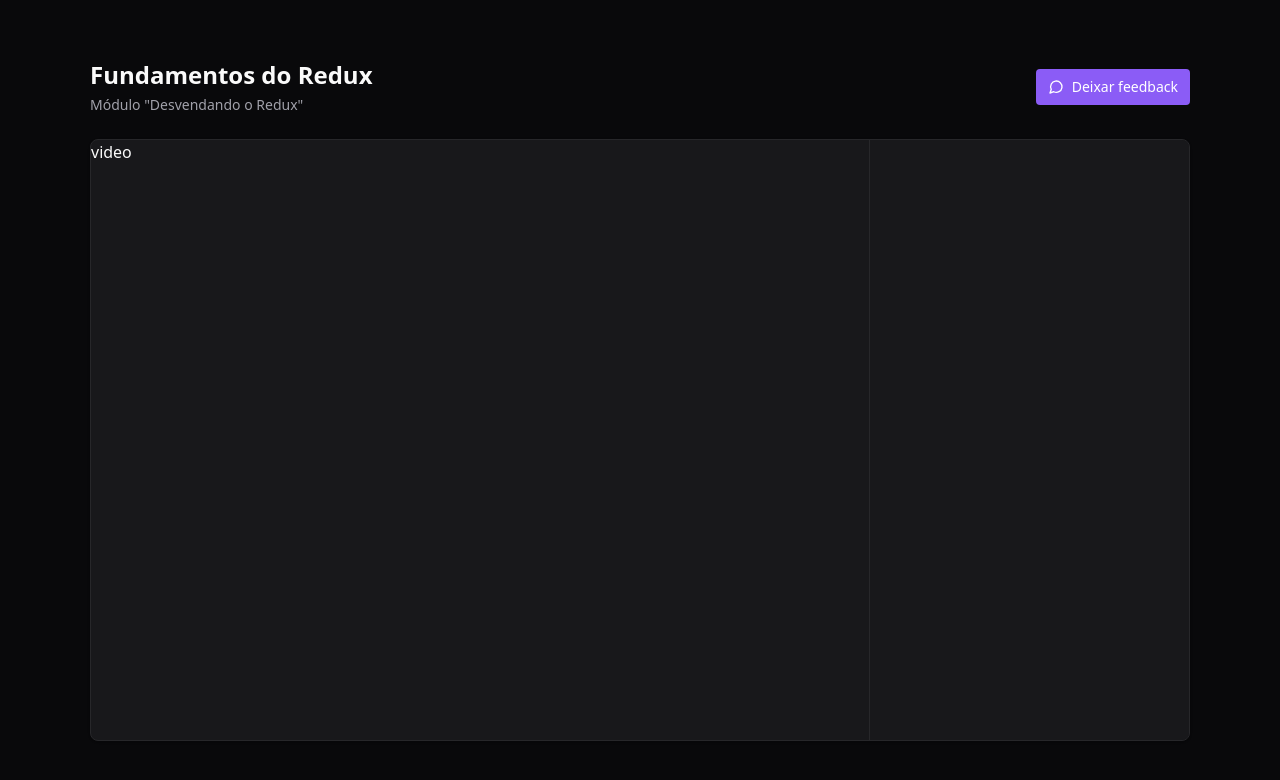
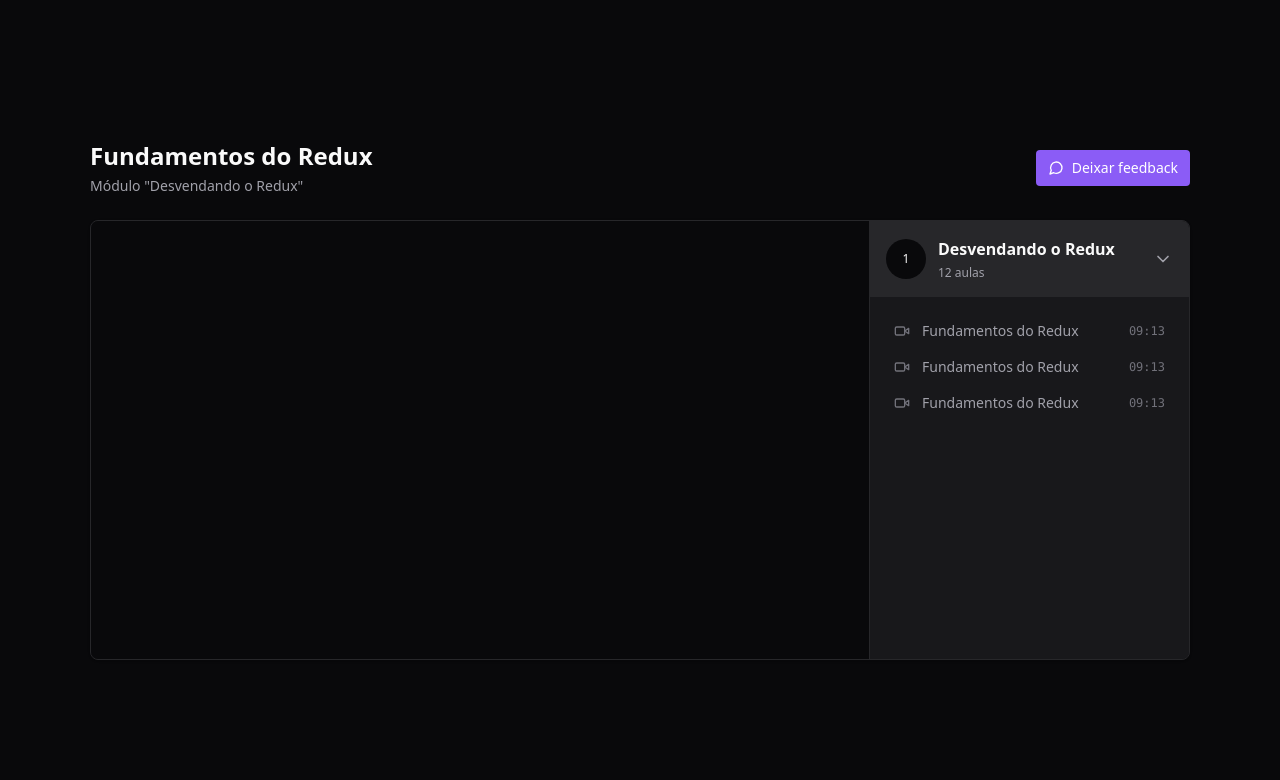
Before and after one commit to ericlys/redux-zustand, a React (Vite) app: page / in a window 1280 px wide. Shown: the top 780 px of the page. Built offline with nearby package versions, Linux system fonts and the light colour scheme.

Commit message:
chore: modules and player UI

```diff
--- a/package.json
+++ b/package.json
@@ -14,6 +14,7 @@
     "lucide-react": "^0.268.0",
     "react": "^18.2.0",
     "react-dom": "^18.2.0",
+    "react-player": "^2.12.0",
     "react-redux": "^8.1.2"
   },
   "devDependencies": {
--- a/src/pages/Player.tsx
+++ b/src/pages/Player.tsx
@@ -1,4 +1,5 @@
-import { MessageCircle } from "lucide-react"
+import { ChevronDown, MessageCircle, Video } from "lucide-react"
+import ReactPlayer from 'react-player'
 
 export function Player() {
   return(
@@ -19,9 +20,57 @@
 
         <main className="relative flex overflow-hidden rounded-lg border border-zinc-800 bg-zinc-900 shadow">
           <div className="flex-1">
-            video
+            <div className="w-full bg-zinc-950 aspect-video">
+              <ReactPlayer
+                width="100%"
+                height="100%"
+                controls
+                url="https://www.youtube.com/watch?v=TRa55WbWnvQ&list=PL85ITvJ7FLohA3_EluJeYMFc4YvR2FuZy"
+              />
+            </div>
           </div>
-          <aside className="w-80 border-l border-zinc-800 bg-zinc-900 h-[600px]"></aside>
+          <aside className="w-80 border-l border-zinc-800 bg-zinc-900">
+            <div>
+              <button className="flex w-full items-center gap-3 bg-zinc-800 p-4">
+                <div className="flex h-10 w-10 rounded-full items-center justify-center bg-zinc-950 text-xs">
+                  1
+                </div>
+
+                <div className="flex flex-col gap-1 text-left">
+                  <strong>Desvendando o Redux</strong>
+                  <span className="text-xs text-zinc-400">12 aulas</span>
+                </div>
+
+                <ChevronDown className="w-5 h-5 ml-auto text-zinc-400"/>
+              </button>
+
+              <nav className="relative flex flex-col gap-4 p-6">
+                <button className="flex items-center gap-3 text-sm text-zinc-400">
+                  <Video className="w-4 h-4 text-zinc-500"/>
+                  <span>Fundamentos do Redux</span>
+                  <span className="ml-auto font-mono text-xs text-zinc-500">
+                    09:13
+                  </span>
+                </button>
+
+                <button className="flex items-center gap-3 text-sm text-zinc-400">
+                  <Video className="w-4 h-4 text-zinc-500"/>
+                  <span>Fundamentos do Redux</span>
+                  <span className="ml-auto font-mono text-xs text-zinc-500">
+                    09:13
+                  </span>
+                </button>
+
+                <button className="flex items-center gap-3 text-sm text-zinc-400">
+                  <Video className="w-4 h-4 text-zinc-500"/>
+                  <span>Fundamentos do Redux</span>
+                  <span className="ml-auto font-mono text-xs text-zinc-500">
+                    09:13
+                  </span>
+                </button>
+              </nav>
+            </div>
+          </aside>
         </main>
       </div>
     </div>
```
Also changed, not shown: 1 other file (tests, documents, lock files or other folders).
